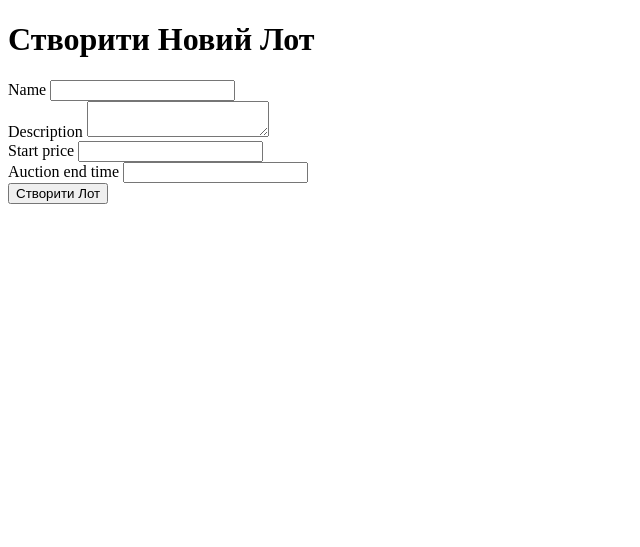
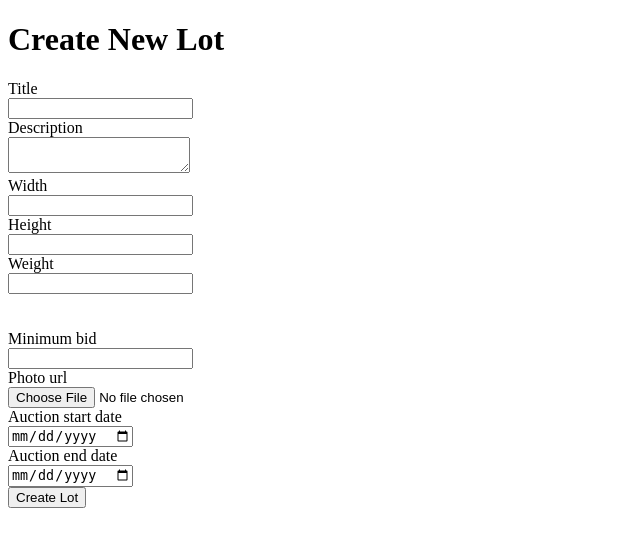
Before and after one commit to QubitsWEB/Auction, a Python web app: template templates/pages/create_lot.html in a window 1280 px wide. Shown: the top 547 px of the page, without its empty margins (0-640 px from the left). Run offline with Jinja, Linux system fonts and the light colour scheme; the template is opened without the code that fills it, so the values that code supplies are empty, except form fields; tables that the repository leaves empty hold one stand-in row (values such as "Sample post"); form fields are guessed from the names that the template uses.

Commit message:
Added lot creation form

```diff
--- a/app/models/__init__.py
+++ b/app/models/__init__.py
@@ -1,7 +1,7 @@
 from .auth import User
-from .lot import AuctionLot
+from .lot import Lot
 
 __all__ = [
     User,
-    AuctionLot
+    Lot
 ]
--- a/templates/pages/create_lot.html
+++ b/templates/pages/create_lot.html
@@ -3,17 +3,53 @@
 <head>
 <meta charset="UTF-8">
 <meta name="viewport" content="width=device-width, initial-scale=1.0">
-<title>Створити Лот</title>
+<title>Create Lot</title>
 </head>
 <body>
-<h1>Створити Новий Лот</h1>
+<h1>Create New Lot</h1>
 <form method="POST">
     {{ form.hidden_tag() }}
-    {{ form.name.label }} {{ form.name() }}<br>
-    {{ form.description.label }} {{ form.description() }}<br>
-    {{ form.start_price.label }} {{ form.start_price() }}<br>
-    {{ form.auction_end_time.label }} {{ form.auction_end_time() }}<br>
-    <input type="submit" value="Створити Лот">
+    <div>
+        {{ form.title.label }}<br>
+        {{ form.title() }}<br>
+    </div>
+    <div>
+        {{ form.description.label }}<br>
+        {{ form.description() }}<br>
+    </div>
+    <div>
+        {{ form.width.label }}<br>
+        {{ form.width() }}<br>
+    </div>
+    <div>
+        {{ form.height.label }}<br>
+        {{ form.height() }}<br>
+    </div>
+    <div>
+        {{ form.weight.label }}<br>
+        {{ form.weight() }}<br>
+    </div>
+    <div>
+        {{ form.initial_price.label }}<br>
+        {{ form.initial_price() }}<br>
+    </div>
+    <div>
+        {{ form.minimum_bid.label }}<br>
+        {{ form.minimum_bid() }}<br>
+    </div>
+    <div>
+        {{ form.photo_url.label }}<br>
+        {{ form.photo_url() }}<br>
+    </div>
+    <div>
+        {{ form.auction_start_date.label }}<br>
+        {{ form.auction_start_date() }}<br>
+    </div>
+    <div>
+        {{ form.auction_end_date.label }}<br>
+        {{ form.auction_end_date() }}<br>
+    </div>
+    <input type="submit" value="Create Lot">
 </form>
 </body>
 </html>
```
Also changed, not shown: app/forms/lots.py (+10 -4 lines), app/models/lot.py (+21 -16 lines), app/routes/pages/lots.py (+16 -10 lines).
